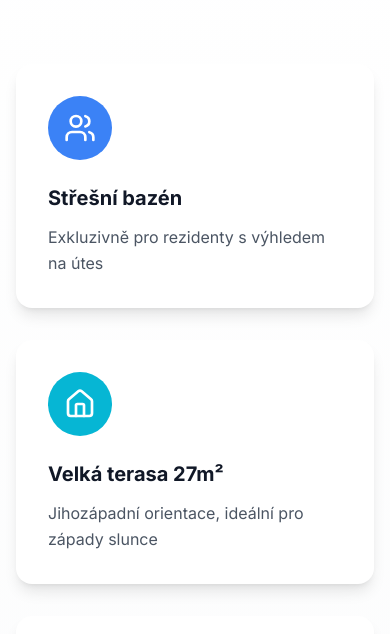
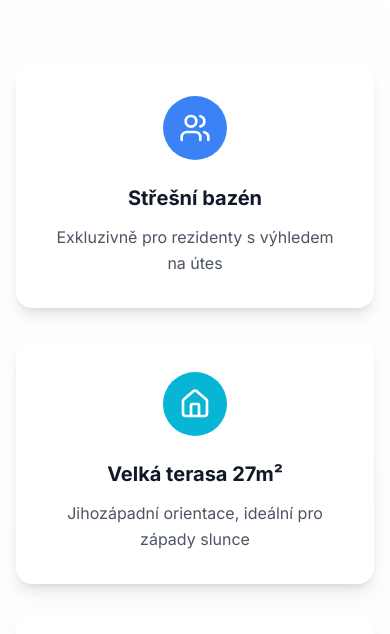
Before and after one commit to SpdVpr/tenerife, a Next.js app: page / in a window 390 px wide. Shown: the part 865-1499 px from the top of the page. Built offline with nearby package versions, Linux system fonts and the light colour scheme; no server answers; the database is empty.

Commit message:
Fix: Mobile UI improvements - add padding to Hero section and center WhyChoose icons

```diff
--- a/app/admin/page.tsx
+++ b/app/admin/page.tsx
@@ -10,6 +10,9 @@ import {
 import { Calendar, Users, Mail, Phone, Clock, Euro, Loader2, Check, X, Trash2, RefreshCw } from 'lucide-react';
 import Header from '@/components/layout/Header';
 import Footer from '@/components/layout/Footer';
+
+// Disable static generation for this page
+export const dynamic = 'force-dynamic';
 
 export default function AdminPage() {
   const [bookings, setBookings] = useState<BookingDocument[]>([]);
--- a/components/sections/Hero.tsx
+++ b/components/sections/Hero.tsx
@@ -26,7 +26,7 @@ export default function Hero() {
   };
 
   return (
-    <section id="home" className="relative w-full overflow-hidden" style={{ height: '75vh' }}>
+    <section id="home" className="relative w-full overflow-hidden pt-20" style={{ height: '75vh' }}>
       {/* Background Images with Carousel */}
       {heroImages.map((image, index) => (
         <div
--- a/components/sections/WhyChoose.tsx
+++ b/components/sections/WhyChoose.tsx
@@ -60,11 +60,11 @@ export default function WhyChoose() {
             return (
               <div
                 key={index}
-                className="group bg-white rounded-2xl p-8 shadow-lg hover:shadow-2xl transition-all duration-300 transform hover:-translate-y-2"
+                className="group bg-white rounded-2xl p-8 shadow-lg hover:shadow-2xl transition-all duration-300 transform hover:-translate-y-2 text-center"
               >
                 {/* Icon */}
                 <div
-                  className={`${feature.color} w-16 h-16 rounded-full flex items-center justify-center mb-6 group-hover:scale-110 transition-transform`}
+                  className={`${feature.color} w-16 h-16 rounded-full flex items-center justify-center mb-6 group-hover:scale-110 transition-transform mx-auto`}
                 >
                   <Icon className="w-8 h-8 text-white" />
                 </div>
```
